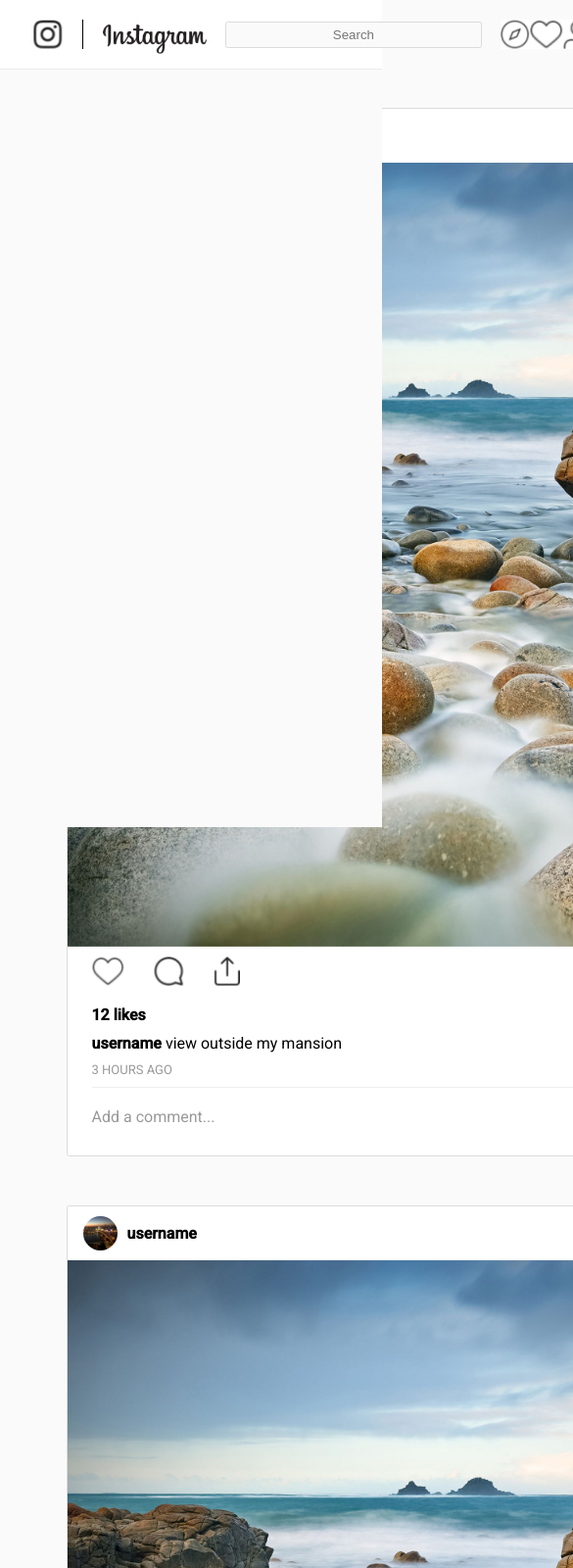
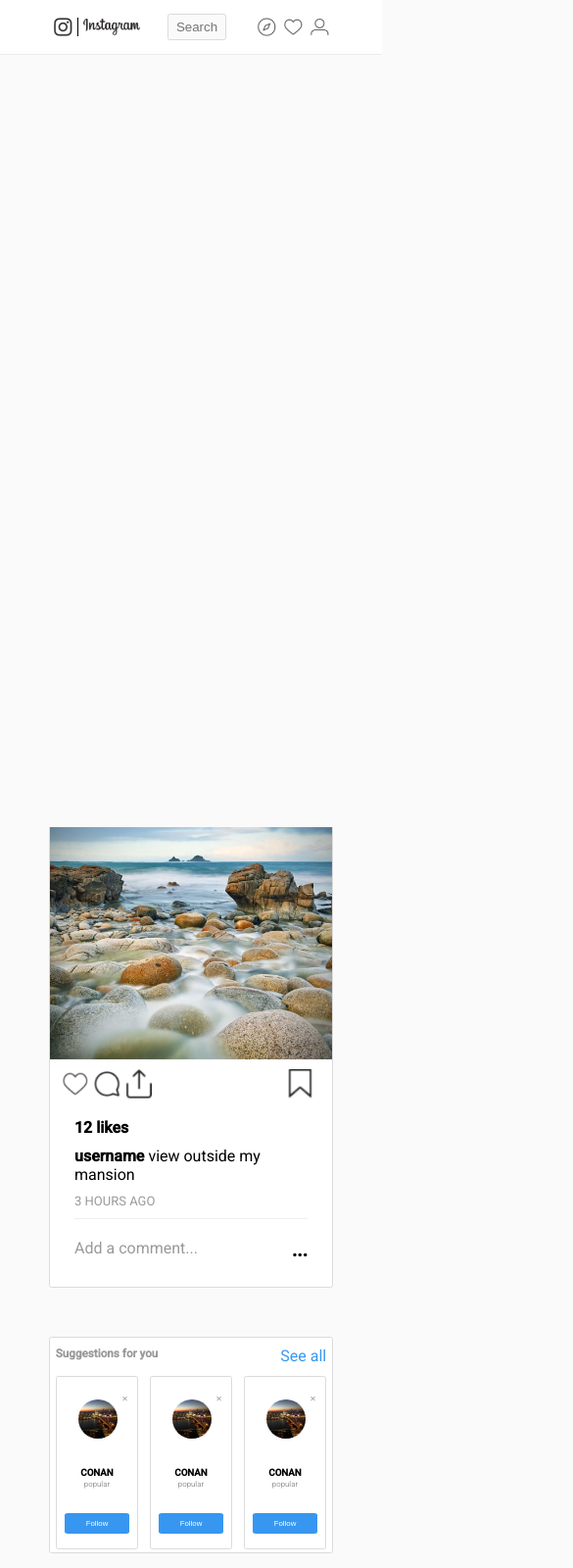
Before and after one commit to cse204-2024/05-instagram-clone-eun1229, a plain HTML site: page index.html in a window 390 px wide. Shown: the top 1600 px of the page at 98% size, 585 px wide, since content can reach past the window. Drawn offline with Linux system fonts and the light colour scheme.

Commit message:
added responsiveness, need to add pictures and details

```diff
--- a/index.html
+++ b/index.html
@@ -12,8 +12,8 @@
   <body>
     <header>
       <section id="logos">
-        <img src="images/icon.png" alt="Instagram logo" class="header_icon" id="instagram_logo">
-        <img src="images/logotype.png" alt="Instagram text logo" class="header_icon" id="instagram_text">
+        <img src="images/icon.png" alt="instagram icon"  id="instagram_logo">
+        <img src="images/logotype.png" alt="heart icon"  id="instagram_text">
       </section>
       <section id="search">
         <form method="GET" action="#">
@@ -34,7 +34,7 @@
             <img src="images/city_profile.jpg" alt="city" height="35px" width="35px" class="post_user_icon">
             <strong>username</strong>
           </section>
-          <img src="images/landscape_post.jpeg" alt="ocean_landscape" class="post_image">
+          <img src="images/landscape_post.jpeg" alt="ocean_landscape" class="post_image" height="100%" width="100%">
           <section class="post_buttons">
             <img src="images/heart.png" alt="heart icon" class="post_icon">
             <img src="images/speech_bubble.png" alt="speech icon" class="post_icon">
@@ -68,12 +68,15 @@
           </section>
         </section>
         <section class="suggestions">
-          <strong id="suggestions_header">Suggestions for you</strong>
+          <section id="suggestions_text">
+            <strong id="suggestions_header">Suggestions for you</strong>
+            <p> See all</p>
+          </section>
           <div id="suggested_profiles">
             <figure class="suggested_profile">
               <div>
+                <img src="images/city_profile.jpg" alt="city" class="user_icon">
                 <p>&#10005;</p>
-                <img src="images/city_profile.jpg" alt="city" height="60px" width="60px" class="user_icon">
               </div>
               <div class="suggested_name">
                 <strong>CONAN</strong>
@@ -83,8 +86,8 @@
             </figure>
             <figure class="suggested_profile">
               <div>
+                <img src="images/city_profile.jpg" alt="city" class="user_icon">
                 <p>&#10005;</p>
-                <img src="images/city_profile.jpg" alt="city" height="60px" width="60px" class="user_icon">
               </div>
               <div class="suggested_name">
                 <strong>CONAN</strong>
@@ -94,8 +97,8 @@
             </figure>
             <figure class="suggested_profile">
               <div>
+                <img src="images/city_profile.jpg" alt="city" class="user_icon">
                 <p>&#10005;</p>
-                <img src="images/city_profile.jpg" alt="city" height="60px" width="60px" class="user_icon">
               </div>
               <div class="suggested_name">
                 <strong>CONAN</strong>
@@ -162,7 +165,11 @@
               </div>
             </figure>
           </section>
-          <section id="about">Here hello gelli;elihhhjkjheeeefrrfkhjrfufuwhhjhhdfee</section>
+          <section id="about">
+            <p>
+              About Us * Support * Press * API * Jobs * Privacy * Terms * Directory * Profiles * Hashtags * Language <br><br> 2018 Instagram
+            </p>
+          </section>
       </aside>
     </div>
   </body>
--- a/style.css
+++ b/style.css
@@ -5,7 +5,7 @@ header {
   display: flex;
   align-items: center;
   justify-content: space-between;
-  padding: 0px 7.5%;
+  padding: 0px 50px;
   background-color: white;
   position: fixed;
   width: 100%;
@@ -23,13 +23,16 @@ body {
 }
 
 main {
-  margin: 0px 0px 12.5vh 7.5%;
+  /* margin: 0px 0px 12.5vh 7.5%; */
   z-index: -1;
   float: left;
-  width: 900px;
-  min-width: 900px;
+  /* width: 900px;
+  min-width: 900px; */
   height: 100%;
   box-sizing: border-box;
+  margin: 0 auto;
+  padding: 0px 50px 0px 50px;
+  width: 100%
 }
 
 p {
@@ -39,11 +42,18 @@ p {
 
 aside {
   float: left;
-  width: 288px;
-  min-width: 288px;
+  /* width: 288px;
+  min-width: 288px; */
   height: 100%;
-  margin: 50px 7.5% 12.5vh 10px;
+  margin: 50px 0px 12.5vh 0px;
   box-sizing: border-box;
+  width: 100%;
+  padding: 0px 50px 0px 50px;
+}
+
+form {
+  text-align: center;
+  width: 50%;
 }
 
 input[type=text] {
@@ -52,7 +62,7 @@ input[type=text] {
   border-radius: 2.5px;
   color: #9f9f9f;
   background-color: #FAFAFA;
-  width: 250px;
+  width: 100%;
 }
 
 input:focus {
@@ -71,17 +81,24 @@ input:focus::placeholder {
 
 /* Classes */
 .header_icon {
-  height: 30px;
+  max-width: 20%;
+  max-height: 50%;
+  width: auto;
+  height: auto;
+  padding: 4%;
 }
 
 .post_icon {
-  height: 30px;
-  padding: 10px 15px;
+  max-width: 10%;
+  max-height: 10%;
+  width: auto;
+  height: auto;
+  padding: 1% 1%;
 }
 
 .post {
-  max-width: 800px;
-  max-height:1250px;
+  /* max-width: 800px;
+  max-height:1250px; */
   width: auto;
   height: auto;
   background-color: white;
@@ -109,7 +126,12 @@ input:focus::placeholder {
 .user_icon{
   border-radius: 50%;
   box-sizing: border-box;
-  margin-left: 12px
+  margin-left: 24px;
+}
+
+.post_image{
+  height: 100%;
+  width: 100%;
 }
 
 .post_buttons {
@@ -121,6 +143,10 @@ input:focus::placeholder {
 
 .post_comments {
   padding: 10px 25px
+}
+
+.post_user > strong {
+  font-size: 2.5vmin
 }
 
 .bookmark_icon {
@@ -149,11 +175,12 @@ input:focus::placeholder {
 }
 
 .container {
-  width: 100%;
+  /* width: 100%; */
+  width: 100vw;
   height: 100%;
   padding-top: 60px;
   display: grid;
-  grid-template-columns: 2fr 1fr;
+  grid-template-columns: 2fr 1fr
 }
 
 .profile {
@@ -163,15 +190,18 @@ input:focus::placeholder {
 }
 
 .suggestions {
-  width: 800px;
-  height: 350px;
+  /* width: 100%;
+  height: 350px; */
   background-color: white;
   display: flex;
   flex-direction: column;
   border: 1px solid #DBDBDB;
   border-radius: 2.5px;
   margin-top: 50px;
-  justify-content: space-evenly;
+  box-sizing: border-box;
+  max-width: 100%;
+  height: 15%;
+  padding-bottom: 5%
 }
 
 .suggested_profile {
@@ -180,34 +210,66 @@ input:focus::placeholder {
   flex-direction: column;
   border: 1px solid #DBDBDB;
   border-radius: 2.5px;
-  height: 250px;
+  /* height: 250px;
   width: 35%;
-  margin: 16px 20px 14px 20px;
+  margin: 16px 20px 14px 20px; */
   align-items: center;
-  justify-content: space-between;
+  justify-content: space-evenly;
   box-sizing: border-box;
-  padding: 30px
+  /* padding: 30px */
+  max-width: 30%;
+  flex: 1;
+  margin: 0 2%;
+  height: 100%;
+  box-sizing: border-box;
+  margin-top: 4%;
 }
 
 .suggested_profile > p:first-child {
   align-self: flex-end;
-  margin-bottom: 0px;
-  margin-right: 20px;
+  /* margin-bottom: 0px;
+  margin-right: 20px; */
+}
+
+.suggested_name {
+  text-align: center;
 }
 
 .suggested_name > p {
-  color: #999999
+  color: #999999;
+  font-size: 2vmin;
+}
+
+.suggested_name > strong {
+  font-size: 2.5vmin;
 }
 
 .suggested_profile > div:first-child {
   width: 100%;
   text-align: center;
+  max-width: 100%;
+  display: flex;
+  justify-content: center;
+  align-items: center;
 }
 
 .suggested_profile > div:first-child > p{
-  float: right;
   color: #999999;
-  width: 12px;
+  /* justify-self: flex-end; */
+  align-self: flex-start;
+  margin-left: 5%;
+  margin-top: 5%;
+  box-sizing: border-box;
+  font-size: 2vmin;
+}
+
+.suggested_profile > div:first-child > img{
+  max-height: 70%;
+  max-width: 70%;
+  width: auto;
+  height: auto;
+  margin: 0px;
+  margin-left: 15%;
 }
 
 
@@ -216,9 +278,10 @@ input:focus::placeholder {
   color: white;
   border: none;
   border-radius: 5%/10%;
-  width: 140px;
-  height: 35px;
-  padding: 7.5px 0px 7.5px 0px;
+  width: 80%;
+  height: 12.5%;
+  padding: 2.5% 0 2.5% 0;
+  font-size: 2vmin;
 }
 
 /* End Classes */
@@ -233,34 +296,59 @@ input:focus::placeholder {
 }
 
 #search {
-  min-width: 300px;
   display: flex;
   align-items: center;
   justify-content: center;
+  width: 30%;
+  /* flex: 1; */
+  flex: 1 1 0;
+  width: 0;
 }
 
 #instagram_logo {
   padding-left: 5px;
-  padding-right: 20px;
-  margin: 20px 0px 20px 0px;
+  padding-right: 5%;
   border-right: 0.25mm solid black;
+  max-width: 20%;
+  max-height: 50%;
+  /* margin: 10px 0px 10px 0px;
+  flex: 1;
+  max-height: 55px;
+  display: block;
+  height: 55px;
+  width: 55px; */
+  width: auto;
+  height: auto;
 }
 
 #instagram_text {
-  padding-top: 10px;
-  padding-left: 20px;
+  /* padding-top: 10px; */
+  max-width: 60%;
+  max-height: 27.5px;
+  width: auto;
+  height: auto;
+  padding-left: 5%;
 }
 
 #logos {
   display: flex;
   align-items: center;
+  /* flex: 1; */
+  flex: 1 1 0;
+  width: 30%;
 }
 
 #icons {
   display: flex;
   align-items: center;
-  justify-content: space-around;
-  width: 15vw;
+  justify-content: flex-end;
+  /* width: 15vw;
+  max-width: 20%; */
+  max-height: 55px;
+  height: 55px;
+  /* width: 20%; */
+  flex: 1 1 0;
+  width: 30%;
 }
 
 #stories{
@@ -268,14 +356,14 @@ input:focus::placeholder {
   height: 50%;
   overflow-y: scroll;
   overflow-x: hidden;
-  width: 20%;
+  width: 25%;
   margin-top: 55px;
   height: 350px;
 }
 
 #profile {
   position: fixed;
-  width: 20%;
+  width: 25%;
   overflow-x: hidden;
   border-bottom: 0.5mm solid #ECECEC;
   height: 55px;
@@ -283,12 +371,16 @@ input:focus::placeholder {
   padding-bottom: 9px;
   align-items: center;
   box-sizing: border-box;
+  padding-right: 20px;
+  flex-grow: 0;
+  flex-shrink: 0;
+  flex-basis: 50%;
 }
 
 #profile > .user_icon{
   border-radius: 50%;
-  height: 45px;
-  width: 45px
+  /* height: 45px;
+  width: 45px */
 }
 
 #profile > div {
@@ -308,21 +400,57 @@ input:focus::placeholder {
 #about {
   position: fixed;
   margin-top: 405px;
-  width: 20%;
+  width: 25%;
   min-width: 20%;
   overflow-x: hidden;
   box-shadow: 0px -7.5px 10px white;
   border-top: 0.5mm solid #ECECEC;
 }
 
+#about > p {
+  padding-right: 30%;
+  padding-top: 3%;
+  color:#999999;
+  font-size: 1.75vmin
+}
+
 #suggested_profiles {
   display: flex;
   flex-wrap: nowrap;
+  height: 90%;
+  flex: 2;
+}
+
+#suggested_profile > div > img {
+  max-height: 10%;
+  max-width: 10%;
+  width: auto;
+  height: auto;
+  margin: 0px;
+}
+
+#suggestions_text {
+  display: flex;
+  justify-content: space-between;
+}
+
+#suggestions_text > p{
+  margin-right: 2%;
+  margin-bottom: 0px;
+  margin-top: 3%;
+  color: #3797F0
+}
+
+#suggestions > section:first-child {
+  display: flex;
+  flex-direction: row;
 }
 
 #suggestions_header {
   color: #999999;
-  margin: 10px 16px 0px 16px
+  margin: 3% 2% 0% 2%;
+  font-size: 3vmin;
+  float: left;
 }
 
 #stories > figure {
```
